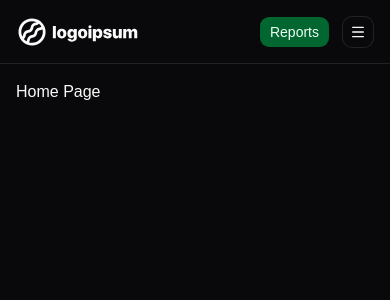
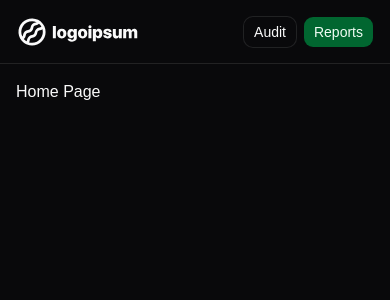
Before and after one commit to AlejandroPanos/ethglobal-ai-auditor, a React (Vite) app in the folder frontend/: page / in a window 390 px wide. Shown: the top 300 px of the page. Built offline with nearby package versions, Linux system fonts and the light colour scheme.

Commit message:
[update] - Navbar layout & content

```diff
--- a/frontend/src/components/Navbar.tsx
+++ b/frontend/src/components/Navbar.tsx
@@ -1,7 +1,7 @@
 import { Button } from "@/components/ui/button";
 import { Logo } from "@/components/logo";
-import { NavMenu } from "@/components/nav-menu";
-import { NavigationSheet } from "@/components/navigation-sheet";
+// import { NavMenu } from "@/components/nav-menu";
+// import { NavigationSheet } from "@/components/navigation-sheet";
 import { Link } from "react-router";
 
 const Navbar = () => {
@@ -13,8 +13,8 @@ const Navbar = () => {
         {/* Desktop Menu */}
         {/* <NavMenu className="hidden md:block" /> */}
 
-        <div className="flex items-center gap-3">
-          <Button className="hidden sm:inline-flex" variant="outline" asChild>
+        <div className="flex items-center gap-1.5 md:gap-3">
+          <Button className="sm:inline-flex" variant="outline" asChild>
             <Link to="/">Audit</Link>
           </Button>
           <Button asChild>
@@ -22,9 +22,9 @@ const Navbar = () => {
           </Button>
 
           {/* Mobile Menu */}
-          <div className="md:hidden">
+          {/* <div className="md:hidden">
             <NavigationSheet />
-          </div>
+          </div> */}
         </div>
       </div>
     </nav>
```
